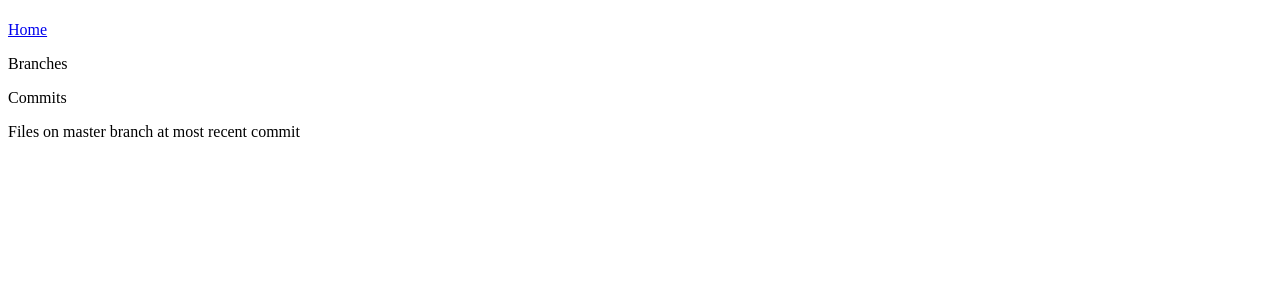
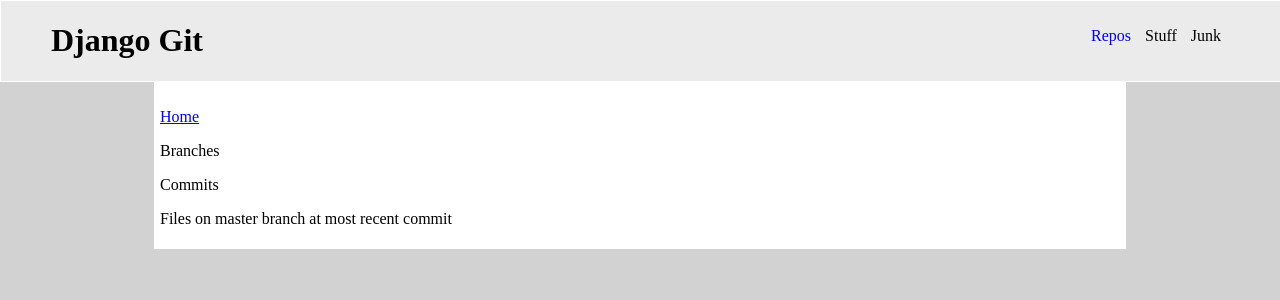
Before and after one commit to utecht/djangogit, a Django app: template djangogit/dgit/templates/repo.html in a window 1280 px wide. Shown: the top 300 px of the page. Run offline with Django 3.2, Linux system fonts and the light colour scheme; the template is opened without the code that fills it, so the values that code supplies are empty; parts of the project's set-up code (start-up, migrations or seed data) failed here and were passed over; some libraries are stand-ins or nearby versions.

Commit message:
started css

```diff
--- a/djangogit/dgit/templates/base.html
+++ b/djangogit/dgit/templates/base.html
@@ -12,6 +12,18 @@
                 {% block head %}{% endblock %}
         </head>
         <body>
-            {% block content %}{% endblock %}
+            <div id="header">
+               <div id="nav">
+                    <ul>
+                        <li><a href="/">Repos</a></li>
+                        <li>Stuff</li>
+                        <li>Junk</li>
+                    </ul>
+                </div><!-- end nav -->
+                <h1>Django Git</h1>
+            </div><!-- end header -->
+            <div id ="wrap">
+                {% block content %}{% endblock %}
+            </div><!-- end nav -->
         </body>
 </html>
--- a/djangogit/dgit/templates/filelist.html
+++ b/djangogit/dgit/templates/filelist.html
@@ -1,12 +1,12 @@
 {% load date_extras %}
-<ul>
+<table>
     {% for file in files %}
-        <li>
-            <span class="permission">{{ file.0|pretty_perm}}</span>
-            <span class="filesize">{{ file.4}}</span>
-            <a href="/repo/{{name}}/branch/{{branch}}/{% if file.3 == "tree" %}tree{% else %}file{% endif %}/{{file.2}}?f={% if path %}{{path}}/{% endif %}{{file.1}}">
+    <tr>
+            <td class="permission">{{ file.0|pretty_perm}}</td>
+            <td class="filesize">{{ file.4}}</td>
+            <td><a href="/repo/{{name}}/branch/{{branch}}/{% if file.3 == "tree" %}tree{% else %}file{% endif %}/{{file.2}}?f={% if path %}{{path}}/{% endif %}{{file.1}}">
                 {{file.1}}
-            </a>
-        </li>
+        </a></td>
+        </tr>
     {% endfor %}
-</ul>
+</table>
--- a/djangogit/static_media/base.css
+++ b/djangogit/static_media/base.css
@@ -0,0 +1,80 @@
+#header {
+    border:         1px solid white;
+    background-color:#EBEBEB;
+    width:          100%;
+    text-align:     left;
+    margin-bottom:  0px;
+    margin:         0;
+}
+
+#header h1 {
+    padding-left:   50px;
+}
+
+#nav {
+    float:          right;
+    padding-right:  50px;
+    padding-top:    10px;
+}
+
+#nav a {
+    text-decoration:none;
+}
+
+#nav ul li {
+    display:        inline;
+    padding-right:  10px;
+}
+
+#wrap {
+    border-left:    1px solid white;
+    border-right:   1px solid white;
+    margin-left:    auto;
+    margin-right:   auto;
+    margin-top:     0px;
+    width:          960px;
+    background-color:white;
+    text-align:     left;
+    padding:        5px;
+}
+
+body {
+    text-align:     center;
+    background-color:#D2D2D2;
+    margin:         0;
+    padding:        0;
+}
+
+#files table{
+    width:          100%;
+    padding:        5px;
+    border-collapse:collapse;
+    border-spacing: 0;
+}
+
+#files tr {
+    background-color:#EBEBEB;
+    border:         1px solid white;
+}
+
+#files td {
+    padding-top:        0px;
+    padding-bottom:     0px;
+    padding-right:      5px;
+    padding-left:       5px;
+}
+
+#files .permission {
+    padding-left:   5px;
+    padding-right:  15px;
+    width:          75px;
+}
+
+#files .filesize {
+    text-align:     right;
+    width:          75px;
+}
+
+ul {
+    list-style-type:none;
+}
```
